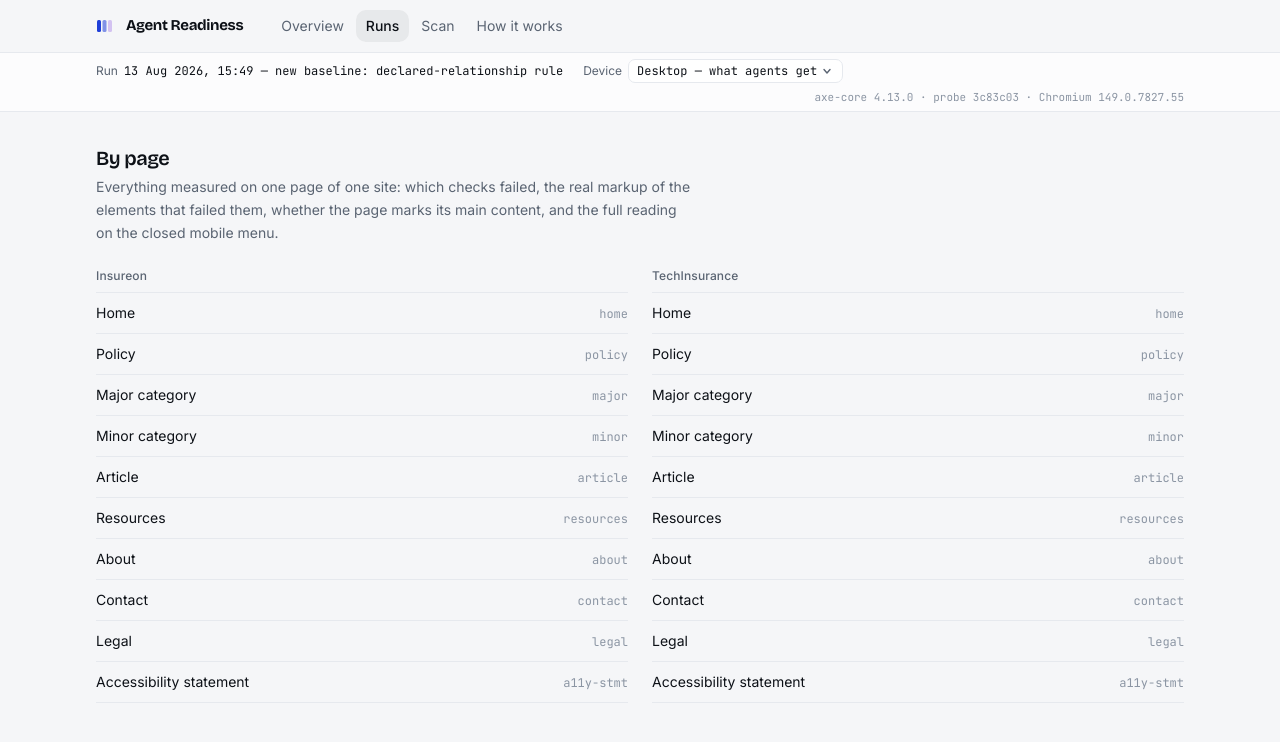
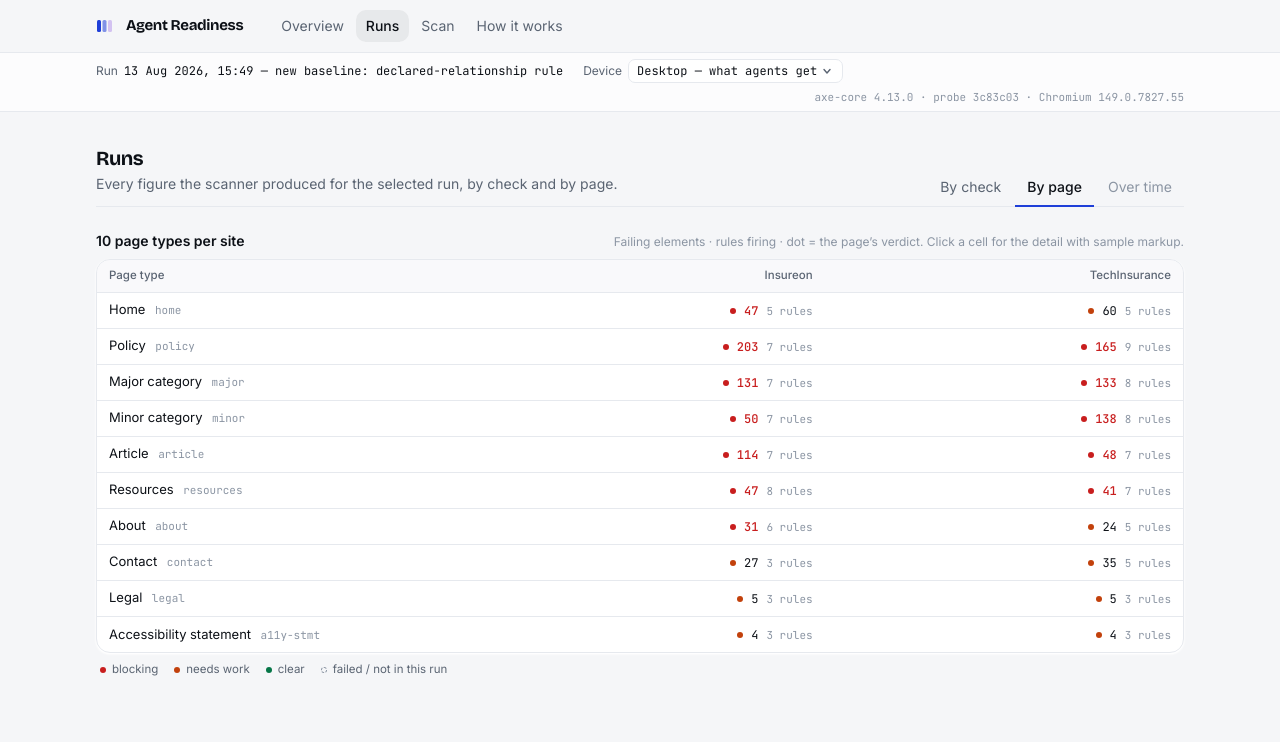
Before and after one commit to juanflores-ion/a11y-checker, a Next.js app: page /runs/pages in a window 1280 px wide. Shown: the top 742 px of the page. Built offline with nearby package versions, Linux system fonts and the light colour scheme.

Commit message:
Runs: By page is a matrix, not a list of links

```diff
--- a/package.json
+++ b/package.json
@@ -8,7 +8,7 @@
     "build": "next build",
     "start": "node scripts/start.mjs",
     "lint": "next lint",
-    "test": "tsx src/lib/aggregate.test.ts && tsx src/lib/compare.test.ts && tsx src/lib/format.test.ts",
+    "test": "tsx src/lib/aggregate.test.ts && tsx src/lib/compare.test.ts && tsx src/lib/format.test.ts && tsx src/lib/pageMatrix.test.ts",
     "metamorphic": "node scanner/metamorphic/run.mjs",
     "scan": "node scanner/scan.mjs --out data/runs",
     "scan-server": "node scanner/server.mjs"
--- a/src/app/runs/pages/page.tsx
+++ b/src/app/runs/pages/page.tsx
@@ -1,45 +1,29 @@
-import Link from 'next/link';
+import { PagesMatrixClient } from '@/components/runs/PagesMatrixClient';
+import { RunsHeader } from '@/components/RunsHeader';
+import { matrixCell, type MatrixCell } from '@/lib/pageMatrix';
+import { BRANDS, loadRuns, pageKeysUnion, runAtViewport, viewKey, type Brand } from '@/lib/loadRuns';
 
-import { BRAND_LABEL, BRANDS, PAGE_LABEL, loadRuns, pageKeysUnion } from '@/lib/loadRuns';
+export default function PagesIndex() {
+  const runs = loadRuns();
+  const pageOrder = pageKeysUnion(runs);
 
-export default function PageDetailIndex() {
-  const keys = pageKeysUnion(loadRuns());
+  const byRun: Record<string, Record<Brand, Record<string, MatrixCell>>> = {};
+  for (const run of runs) {
+    for (const viewport of run.viewports) {
+      const view = runAtViewport(run, viewport);
+      if (!view) continue;
+      const perBrand = {} as Record<Brand, Record<string, MatrixCell>>;
+      for (const brand of BRANDS) {
+        perBrand[brand] = Object.fromEntries(pageOrder.map((key) => [key, matrixCell(view[brand]?.[key])]));
+      }
+      byRun[viewKey(run.id, viewport)] = perBrand;
+    }
+  }
 
   return (
-    <div className="space-y-6">
-      <div>
-        <h2 className="font-display text-xl font-semibold tracking-tight">By page</h2>
-        <p className="mt-1 max-w-measure text-sm leading-relaxed text-muted">
-          Everything measured on one page of one site: which checks failed, the real markup of
-          the elements that failed them, whether the page marks its main content, and the full
-          reading on the closed mobile menu.
-        </p>
-      </div>
-
-      {keys.length === 0 ? (
-        <p className="text-sm text-muted">No scans loaded, so there are no pages to open.</p>
-      ) : (
-        <div className="grid gap-6 sm:grid-cols-2">
-          {BRANDS.map((brand) => (
-            <section key={brand}>
-              <h3 className="text-eyebrow font-medium text-muted">{BRAND_LABEL[brand]}</h3>
-              <ul className="mt-2 divide-y divide-rule border-y border-rule">
-                {keys.map((key) => (
-                  <li key={key}>
-                    <Link
-                      href={`/runs/pages/${brand}/${key}`}
-                      className="flex items-baseline justify-between gap-4 py-2.5 hover:bg-ink/[0.03]"
-                    >
-                      <span className="text-sm text-ink">{PAGE_LABEL[key] ?? key}</span>
-                      <code className="font-mono text-xs text-faint">{key}</code>
-                    </Link>
-                  </li>
-                ))}
-              </ul>
-            </section>
-          ))}
-        </div>
-      )}
-    </div>
+    <>
+      <RunsHeader />
+      <PagesMatrixClient byRun={byRun} pageOrder={pageOrder} />
+    </>
   );
 }
--- /dev/null
+++ b/src/components/runs/PagesMatrixClient.tsx
@@ -0,0 +1,84 @@
+'use client';
+
+import Link from 'next/link';
+
+import type { MatrixCell } from '@/lib/pageMatrix';
+import { BRAND_LABEL, BRANDS, PAGE_LABEL, type Brand, type Verdict } from '@/lib/model';
+import { useRuns } from '../RunContext';
+import { StatusDot, type DotTone } from '../ui/StatusDot';
+import { Table, TBody, Td, Th, THead } from '../ui/Table';
+
+const VERDICT_DOT: Record<Verdict, DotTone> = { blocking: 'bad', 'needs-work': 'serious', clear: 'ok' };
+const VERDICT_TEXT: Record<Verdict, string> = { blocking: 'blocking', 'needs-work': 'needs work', clear: 'clear' };
+
+/** Page type × site. Each cell: verdict dot · failing elements · rules firing; the cell is the link to the detail. */
+export function PagesMatrixClient({
+  byRun,
+  pageOrder,
+}: {
+  byRun: Record<string, Record<Brand, Record<string, MatrixCell>>>;
+  pageOrder: string[];
+}) {
+  const { currentKey } = useRuns();
+  const now = byRun[currentKey];
+  if (!now) return <p className="text-sm text-muted">No scan data for this run.</p>;
+
+  return (
+    <section aria-labelledby="by-page">
+      <div className="mb-2 flex flex-wrap items-baseline justify-between gap-x-4 gap-y-1">
+        <h2 id="by-page" className="text-sm font-semibold text-ink">
+          {pageOrder.length} page types per site
+        </h2>
+        <p className="text-xs text-faint">Failing elements · rules firing · dot = the page’s verdict. Click a cell for the detail with sample markup.</p>
+      </div>
+      <Table>
+        <THead>
+          <tr>
+            <Th className="w-[34%]">Page type</Th>
+            {BRANDS.map((b) => (
+              <Th key={b} align="right">{BRAND_LABEL[b]}</Th>
+            ))}
+          </tr>
+        </THead>
+        <TBody>
+          {pageOrder.map((key) => (
+            <tr key={key}>
+              <Td>
+                {PAGE_LABEL[key] ?? key} <span className="ml-1.5 font-mono text-[11px] text-faint">{key}</span>
+              </Td>
+              {BRANDS.map((brand) => (
+                <Td key={brand} align="right" className="font-mono text-xs tnum">
+                  <Cell cell={now[brand]?.[key] ?? { kind: 'absent' }} href={`/runs/pages/${brand}/${key}`} />
+                </Td>
+              ))}
+            </tr>
+          ))}
+        </TBody>
+      </Table>
+      <p className="mt-2 flex flex-wrap gap-4 px-1 text-[11.5px] text-muted">
+        <span><StatusDot tone="bad" className="mr-1.5" />blocking</span>
+        <span><StatusDot tone="serious" className="mr-1.5" />needs work</span>
+        <span><StatusDot tone="ok" className="mr-1.5" />clear</span>
+        <span><StatusDot tone="na" className="mr-1.5" />failed / not in this run</span>
+      </p>
+    </section>
+  );
+}
+
+function Cell({ cell, href }: { cell: MatrixCell; href: string }) {
+  if (cell.kind === 'absent') return <span className="text-faint" title="Not part of this run">—</span>;
+  if (cell.kind === 'failed') {
+    return (
+      <Link href={href} className="text-faint hover:underline" title={cell.error}>
+        <StatusDot tone="na" className="mr-2" />failed to load
+      </Link>
+    );
+  }
+  return (
+    <Link href={href} className="inline-flex items-center gap-2 hover:underline underline-offset-2" title={`${VERDICT_TEXT[cell.verdict]} — open page detail`}>
+      <StatusDot tone={VERDICT_DOT[cell.verdict]} />
+      <span className={cell.verdict === 'blocking' ? 'font-medium text-critical' : 'text-ink'}>{cell.nodes}</span>
+      <span className="text-[11px] text-faint">{cell.rules} rule{cell.rules === 1 ? '' : 's'}</span>
+    </Link>
+  );
+}
--- /dev/null
+++ b/src/lib/pageMatrix.ts
@@ -0,0 +1,19 @@
+import { isFailedPage, verdictForPage, type PageResult, type Verdict } from './model';
+
+/** One cell of the By page matrix. Failure and absence are distinct, and neither is zero. */
+export type MatrixCell =
+  | { kind: 'scanned'; nodes: number; rules: number; verdict: Verdict }
+  | { kind: 'failed'; error: string }
+  | { kind: 'absent' };
+
+export function matrixCell(page: PageResult | undefined): MatrixCell {
+  if (!page) return { kind: 'absent' };
+  if (isFailedPage(page)) return { kind: 'failed', error: page.error };
+  const violations = page.violations ?? [];
+  return {
+    kind: 'scanned',
+    nodes: violations.reduce((sum, v) => sum + v.n, 0),
+    rules: violations.length,
+    verdict: verdictForPage(page),
+  };
+}
```
Also changed, not shown: 1 other file (tests, documents, lock files or other folders).
